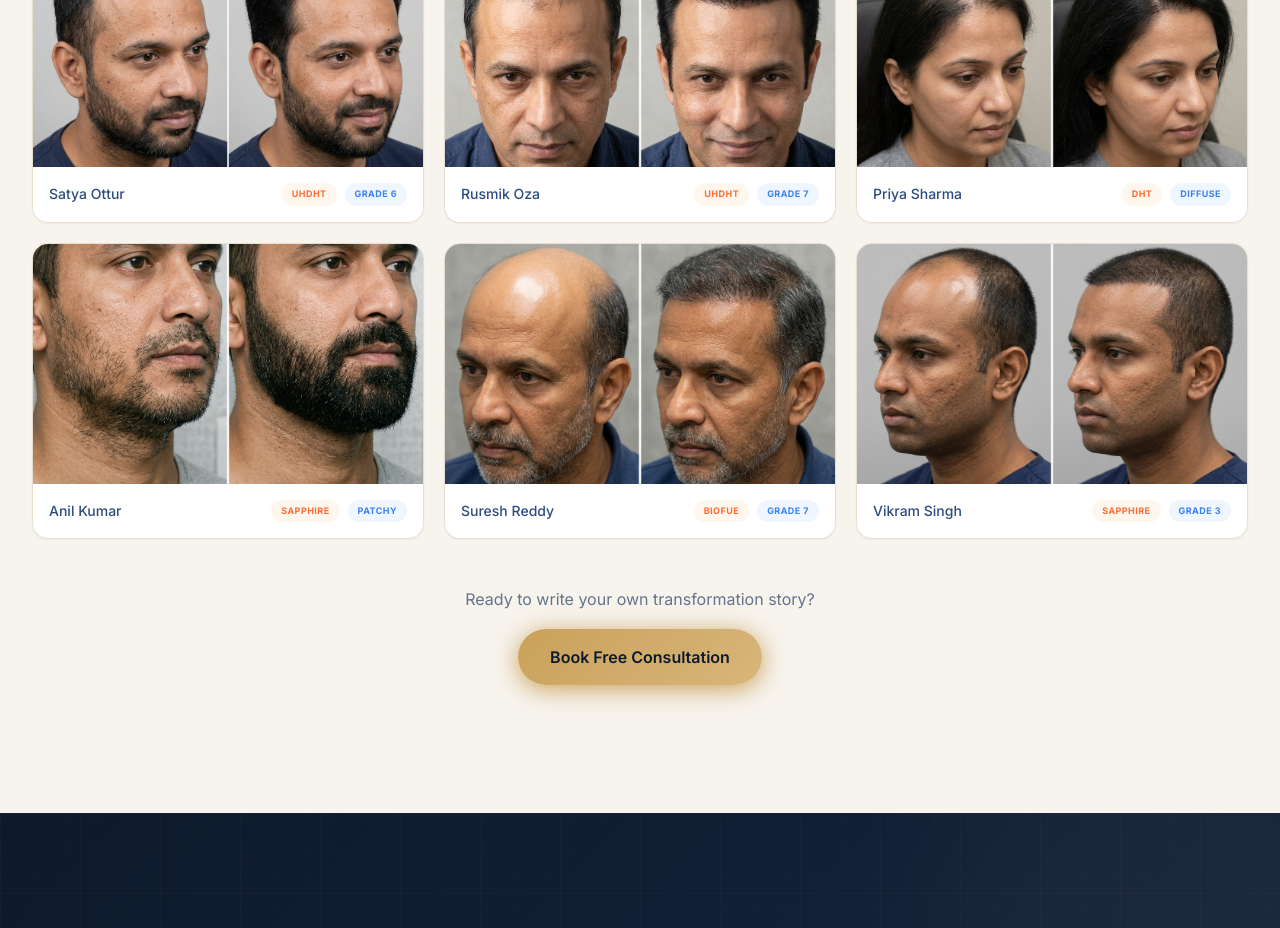
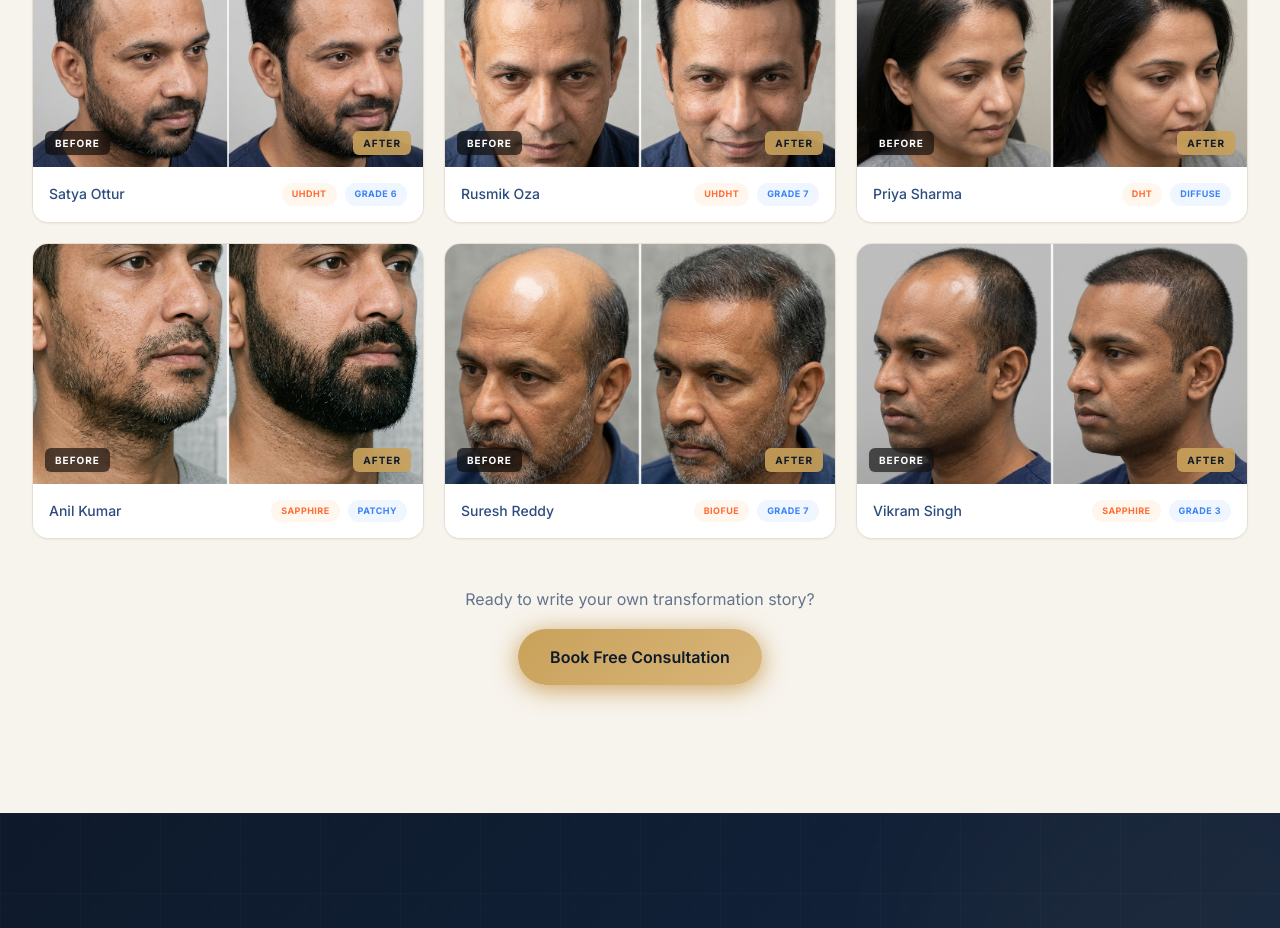
Before and after one commit to Abhivorn-Technologies/Trichova, a Next.js app: page / in a window 1280 px wide. Shown: the part 2620-3548 px from the top of the page. Built offline with nearby package versions, Linux system fonts and the light colour scheme; a web font is replaced by a local one.

Commit message:
before after text

```diff
--- a/src/components/sections/Results.tsx
+++ b/src/components/sections/Results.tsx
@@ -95,6 +95,14 @@ function BeforeAfterCard({
             }`}
           />
         )}
+
+        {/* Before & After Labels */}
+        <div className="absolute bottom-3 left-3 bg-black/60 backdrop-blur-md text-white text-[10px] font-bold uppercase tracking-widest px-2.5 py-1 rounded-md shadow-sm">
+          Before
+        </div>
+        <div className="absolute bottom-3 right-3 bg-gold/90 backdrop-blur-md text-navy-950 text-[10px] font-bold uppercase tracking-widest px-2.5 py-1 rounded-md shadow-sm">
+          After
+        </div>
       </div>
 
       {/* Info Footer */}
```
